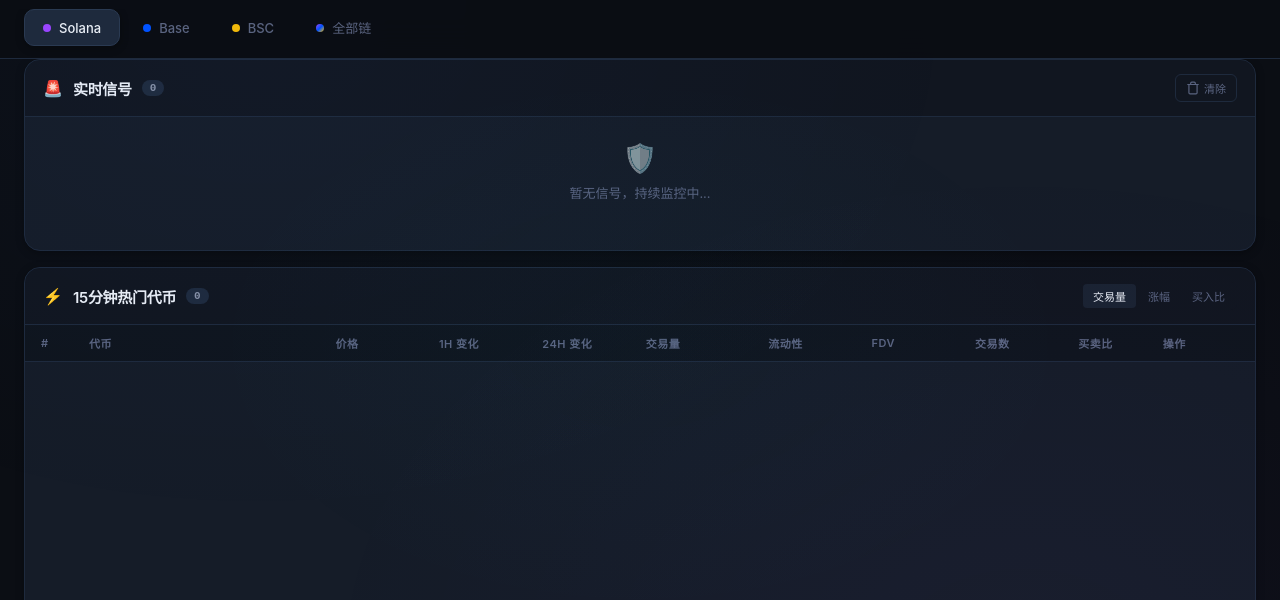
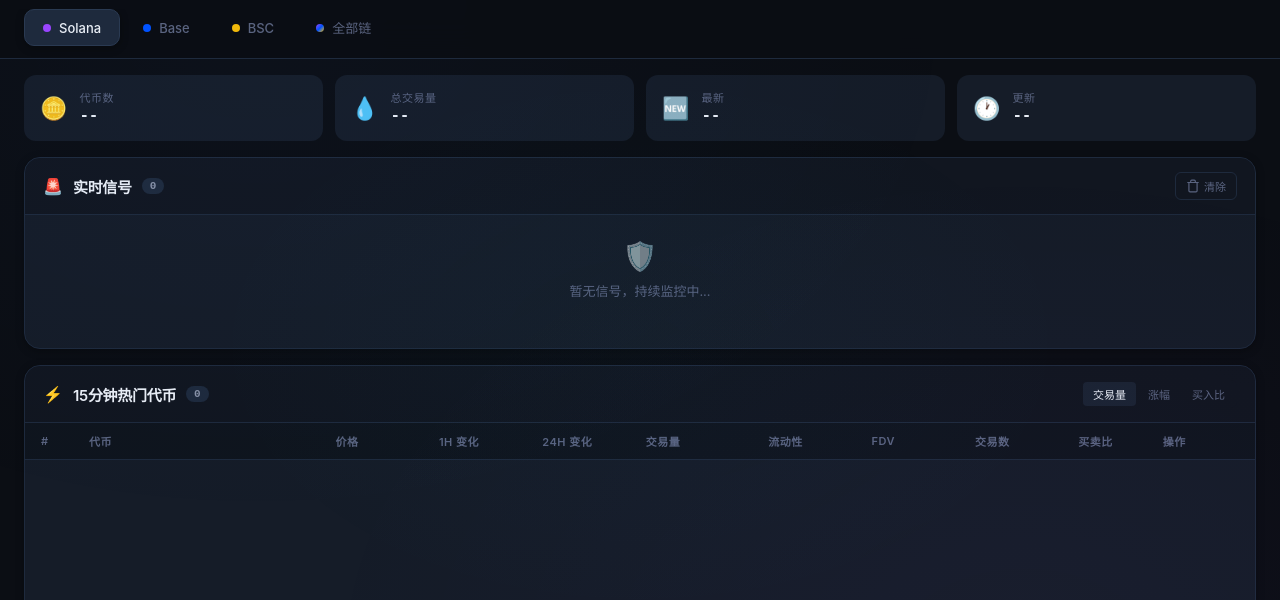
Before and after one commit to Shaweeen/tradermeme, a website: page public/index.html in a window 1280 px wide. Shown: the part 56-656 px from the top of the page. Drawn offline with Linux system fonts and the light colour scheme; no server answers.

Commit message:
fix: add missing stats bar HTML/CSS and null-safe DOM updates

```diff
--- a/public/app.js
+++ b/public/app.js
@@ -66,6 +66,7 @@ const dom = {
   statVolume: $('#statVolume .stat-value'),
   statNewest: $('#statNewest .stat-value'),
   statUpdated: $('#statUpdated .stat-value'),
+  statsBar: $('#statsBar'),
 
   // Toast
   toastContainer: $('#toastContainer'),
@@ -590,11 +591,13 @@ function renderTokens(tokens) {
 // ===== Stats =====
 
 function updateStats(tokens, timestamp) {
+  if (!dom.statsBar) return;
+
   const count = tokens.length;
-  dom.statCount.textContent = count;
+  if (dom.statCount) dom.statCount.textContent = count;
 
   const totalVolume = tokens.reduce((sum, t) => sum + (t.volume24h != null ? t.volume24h : (t.volume1h ?? 0)), 0);
-  dom.statVolume.textContent = formatCompact(totalVolume);
+  if (dom.statVolume) dom.statVolume.textContent = formatCompact(totalVolume);
 
   const newest = tokens.reduce((latest, t) => {
     if (!latest) return t;
@@ -602,9 +605,9 @@ function updateStats(tokens, timestamp) {
     const lTime = latest.createdAt || 0;
     return tTime > lTime ? t : latest;
   }, null);
-  dom.statNewest.textContent = newest?.symbol || '--';
+  if (dom.statNewest) dom.statNewest.textContent = newest?.symbol || '--';
 
-  dom.statUpdated.textContent = formatTime(timestamp || Date.now());
+  if (dom.statUpdated) dom.statUpdated.textContent = formatTime(timestamp || Date.now());
 }
 
 // ===== Post-Signal Monitoring =====
--- a/public/index.html
+++ b/public/index.html
@@ -61,6 +61,38 @@
       </button>
     </nav>
   </header>
+
+  <!-- Stats Bar -->
+  <div class="stats-bar" id="statsBar">
+    <div class="stats-item" id="statCount">
+      <span class="stat-icon">🪙</span>
+      <div class="stat-info">
+        <span class="stat-label">代币数</span>
+        <span class="stat-value">--</span>
+      </div>
+    </div>
+    <div class="stats-item" id="statVolume">
+      <span class="stat-icon">💧</span>
+      <div class="stat-info">
+        <span class="stat-label">总交易量</span>
+        <span class="stat-value">--</span>
+      </div>
+    </div>
+    <div class="stats-item" id="statNewest">
+      <span class="stat-icon">🆕</span>
+      <div class="stat-info">
+        <span class="stat-label">最新</span>
+        <span class="stat-value">--</span>
+      </div>
+    </div>
+    <div class="stats-item" id="statUpdated">
+      <span class="stat-icon">🕐</span>
+      <div class="stat-info">
+        <span class="stat-label">更新</span>
+        <span class="stat-value">--</span>
+      </div>
+    </div>
+  </div>
 
   <div class="dashboard">
     <!-- ===== Section 1: Signal Alerts ===== -->
--- a/public/style.css
+++ b/public/style.css
@@ -334,6 +334,76 @@ a:hover {
   background: linear-gradient(135deg, var(--sol-color), var(--base-color), var(--bsc-color));
 }
 
+/* ===== Stats Bar ===== */
+.stats-bar {
+  max-width: 1400px;
+  margin: 0 auto;
+  padding: 0 24px;
+  display: grid;
+  grid-template-columns: repeat(4, 1fr);
+  gap: 12px;
+}
+
+.stats-item {
+  background: var(--bg-card);
+  border: 1px solid var(--border);
+  border-radius: 12px;
+  padding: 14px 16px;
+  display: flex;
+  align-items: center;
+  gap: 12px;
+  transition: border-color 0.3s ease;
+}
+
+.stats-item:hover {
+  border-color: var(--accent);
+}
+
+.stats-item .stat-icon {
+  font-size: 22px;
+  line-height: 1;
+}
+
+.stats-item .stat-info {
+  display: flex;
+  flex-direction: column;
+  gap: 2px;
+}
+
+.stats-item .stat-label {
+  font-size: 11px;
+  color: var(--text-muted);
+  text-transform: uppercase;
+  letter-spacing: 0.5px;
+}
+
+.stats-item .stat-value {
+  font-size: 16px;
+  font-weight: 600;
+  color: var(--text-primary);
+  font-variant-numeric: tabular-nums;
+}
+
+@media (max-width: 1024px) {
+  .stats-bar {
+    grid-template-columns: repeat(2, 1fr);
+  }
+}
+
+@media (max-width: 640px) {
+  .stats-bar {
+    grid-template-columns: repeat(2, 1fr);
+    padding: 0 12px;
+    gap: 8px;
+  }
+  .stats-item {
+    padding: 10px 12px;
+  }
+  .stats-item .stat-value {
+    font-size: 14px;
+  }
+}
+
 /* ===== Dashboard Layout ===== */
 .dashboard {
   max-width: 1400px;
```
Also changed, not shown: server_output.txt (added, +18 -0 lines).
